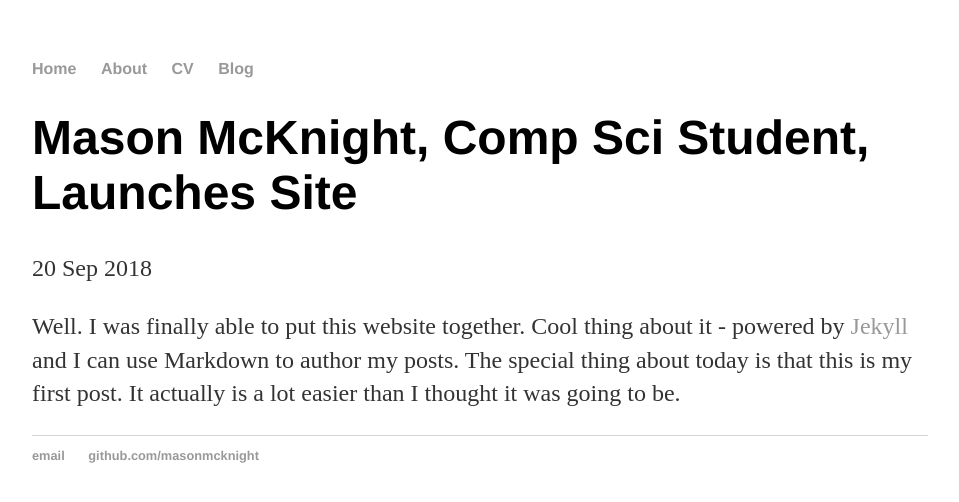
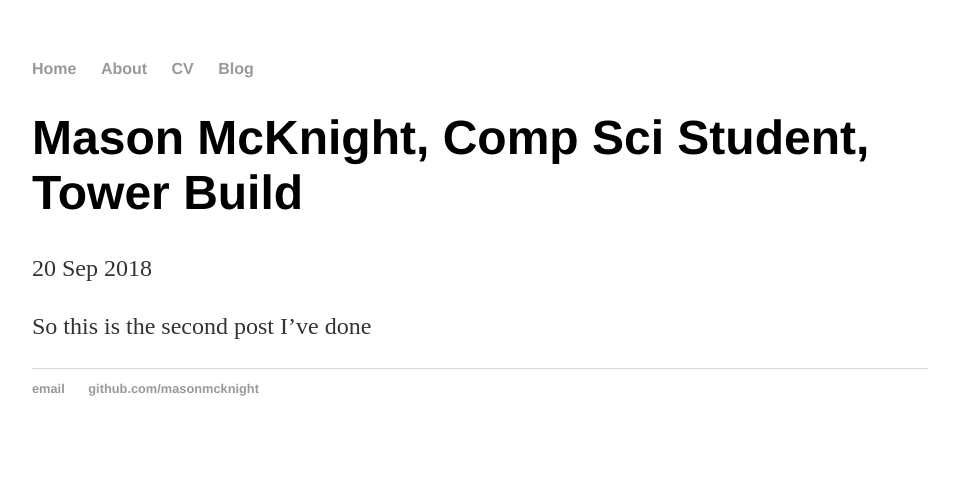
Before and after one commit to masonm6137/mas, a Jekyll site: the page built from _posts/2018-09-27-Mason-McKnight-tower-build.md, in a window 1280 px wide. Shown: the top 502 px of the page, without its empty margins (160-1119 px from the left). Built offline with Jekyll 4.4.1, drawn with Linux system fonts in a browser that asks for light colours.

Commit message:
Update 2018-09-27-Mason-McKnight-tower-build.md

```diff
--- a/_posts/2018-09-27-Mason-McKnight-tower-build.md
+++ b/_posts/2018-09-27-Mason-McKnight-tower-build.md
@@ -1,7 +1,7 @@
 ---
 layout: post
-title: "Mason McKnight, Comp Sci Student, Launches Site"
+title: "Mason McKnight, Comp Sci Student, Tower Build"
 date: 2018-09-20
 ---
 
-Well. I was finally able to put this website together. Cool thing about it - powered by [Jekyll](http://jekyllrb.com) and I can use Markdown to author my posts. The special thing about today is that this is my first post. It actually is a lot easier than I thought it was going to be.
+So this is the second post I've done
```
